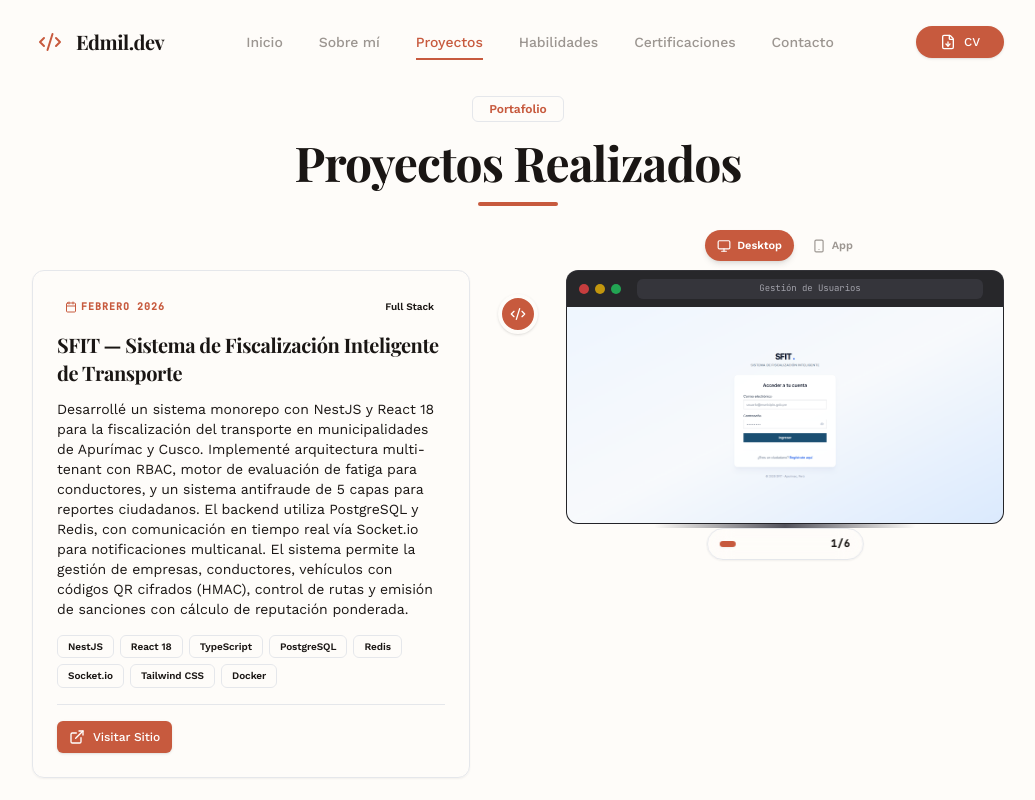
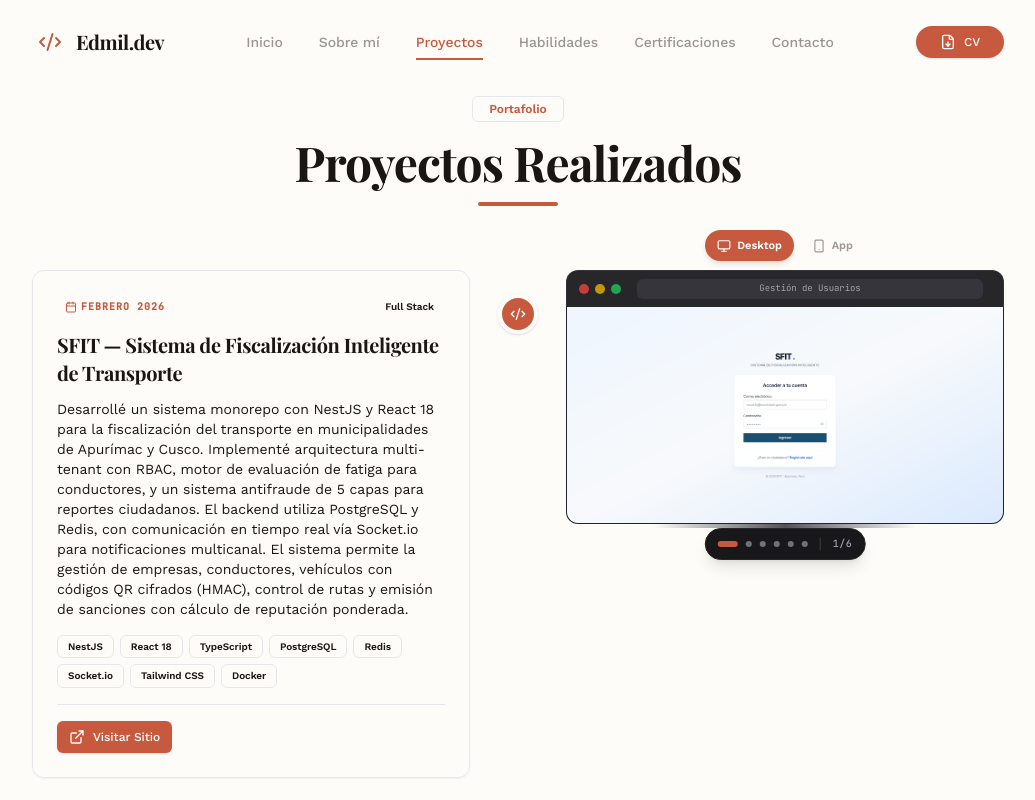
Before and after one commit to milith0kun/PortafolioWorkana, a React (Vite) app: page / in a window 1280 px wide. Both pictures are taken after a click on the button "Proyectos". Shown: the whole page, without its empty margins (122-1157 px from the left). Built offline with nearby package versions, Linux system fonts and the light colour scheme.

Commit message:
style: indicadores usan barra oscura solida para contraste perfecto

```diff
--- a/src/components/sections/Experience.jsx
+++ b/src/components/sections/Experience.jsx
@@ -486,21 +486,21 @@ const DeviceScreenshotViewer = ({ screenshotsByDevice, onOpenLightbox, isRightSi
 
       {/* Indicadores - FUERA del contenedor de altura (absolutos) */}
       {currentScreenshots.length > 1 && (
-        <div className="absolute -bottom-6 md:-bottom-8 left-1/2 -translate-x-1/2 flex items-center justify-center gap-2 z-10 bg-background/60 backdrop-blur-md border border-border/40 px-3 py-1.5 rounded-full shadow-sm">
+        <div className="absolute -bottom-6 md:-bottom-8 left-1/2 -translate-x-1/2 flex items-center justify-center gap-2 z-10 bg-zinc-900 shadow-lg px-3 py-1.5 rounded-full border border-zinc-800">
           {currentScreenshots.map((_, idx) => (
             <button
               key={idx}
               onClick={(e) => { e.stopPropagation(); setCurrentIndex(idx); }}
               className={`rounded-full transition-all duration-300 cursor-pointer ${
                 idx === currentIndex
-                  ? 'bg-primary w-4 h-1.5 shadow-sm shadow-primary/30'
-                  : 'bg-foreground/30 w-1.5 h-1.5 hover:bg-foreground/60 hover:scale-125'
+                  ? 'bg-primary w-5 h-1.5 shadow-sm shadow-primary/30'
+                  : 'bg-zinc-500 w-1.5 h-1.5 hover:bg-zinc-300 hover:scale-125'
               }`}
               aria-label={`Ver imagen ${idx + 1}`}
             />
           ))}
-          <div className="w-px h-3 bg-border/60 mx-1" />
-          <span className="text-[10px] text-foreground/60 font-semibold font-mono tracking-wider">
+          <div className="w-px h-3 bg-zinc-700 mx-1" />
+          <span className="text-[10px] text-zinc-400 font-medium font-mono tracking-wider">
             {currentIndex + 1}/{currentScreenshots.length}
           </span>
         </div>
```
